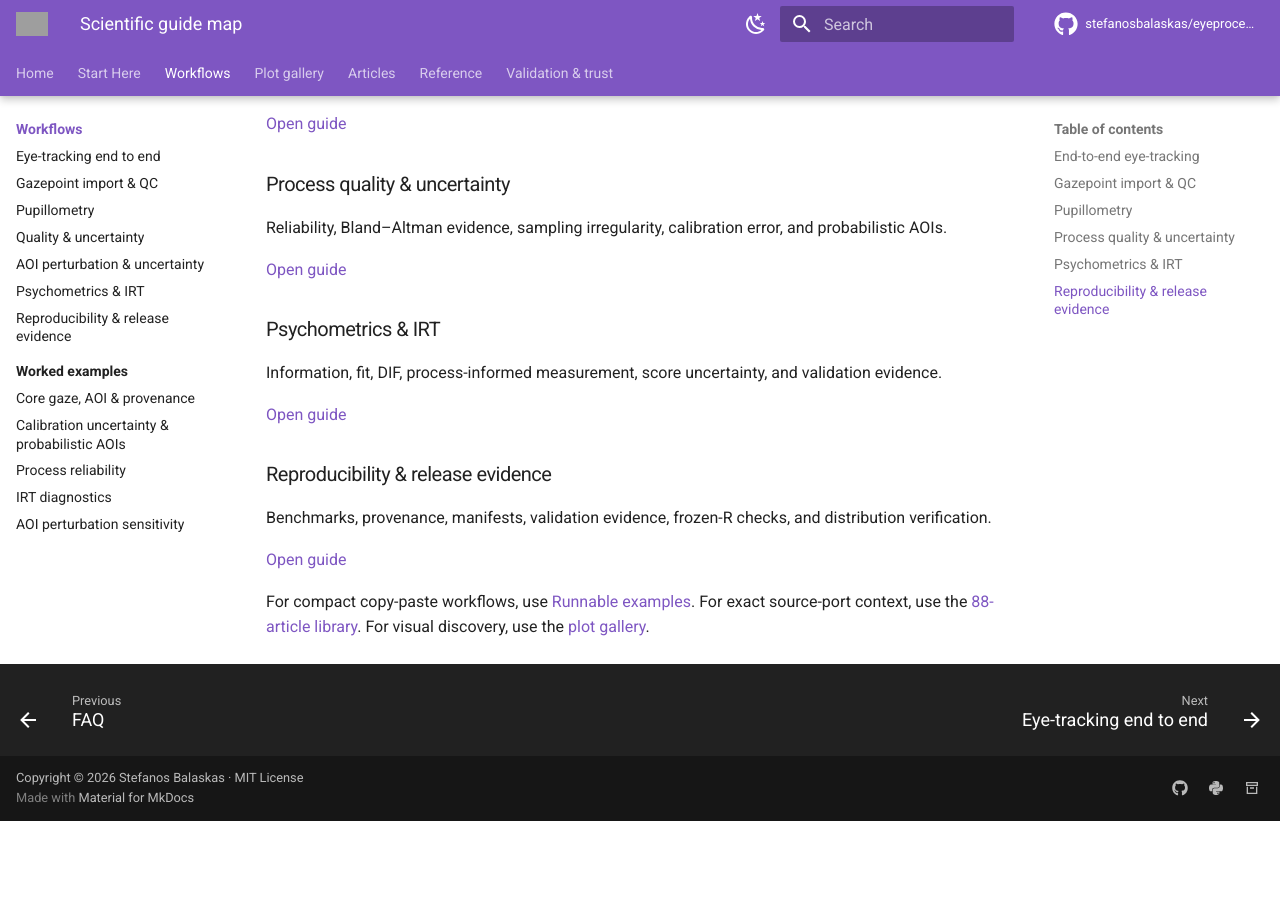
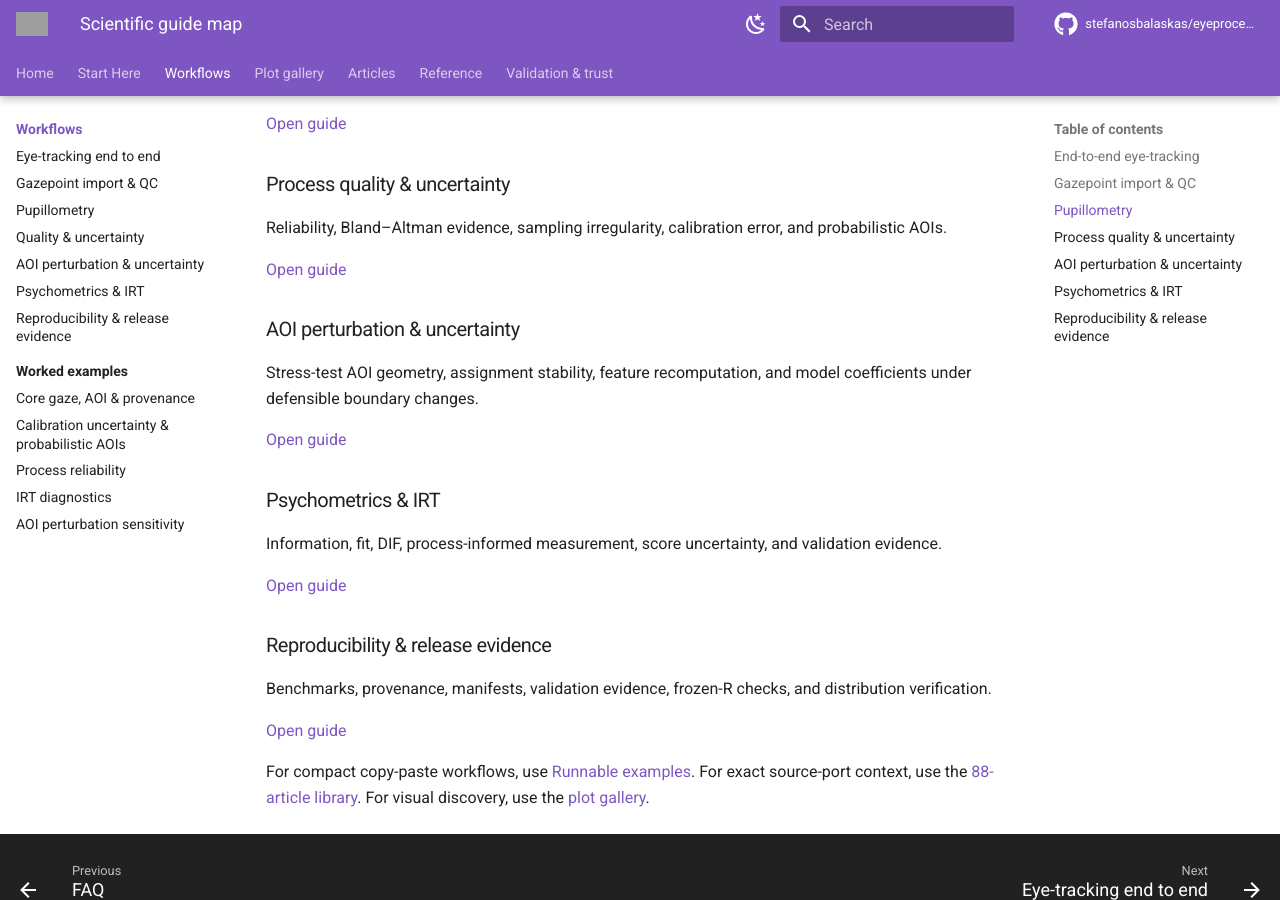
Before and after one commit to stefanosbalaskas/eyeprocesspy, an MkDocs documentation site: the page built from docs/guides/index.md, in a window 1280 px wide and 900 px high, scrolled down 593 px. Built offline with MkDocs 1.6.1 and Material for MkDocs 9.7.7, drawn with Linux system fonts in a browser that asks for light colours; comment, search, counter and statistics services are not loaded; before the commit the page ends 1414 px from its top, so only the background shows below that; grey boxes are pictures that could not be loaded.

Commit message:
docs: add AOI uncertainty guide card

```diff
--- a/docs/guides/index.md
+++ b/docs/guides/index.md
@@ -37,6 +37,14 @@ Reliability, Bland–Altman evidence, sampling irregularity, calibration error,
 </div>
 <div class="ep-card" markdown>
 
+### AOI perturbation & uncertainty
+Stress-test AOI geometry, assignment stability, feature recomputation, and model coefficients under defensible boundary changes.
+
+[Open guide](aoi-uncertainty/)
+
+</div>
+<div class="ep-card" markdown>
+
 ### Psychometrics & IRT
 Information, fit, DIF, process-informed measurement, score uncertainty, and validation evidence.
 
```
